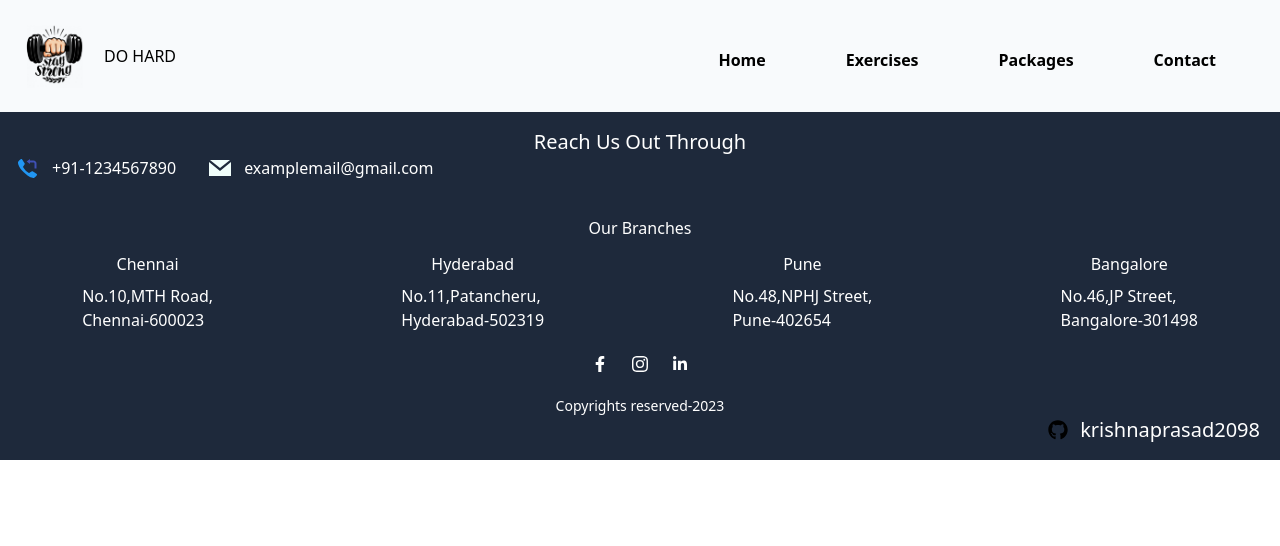
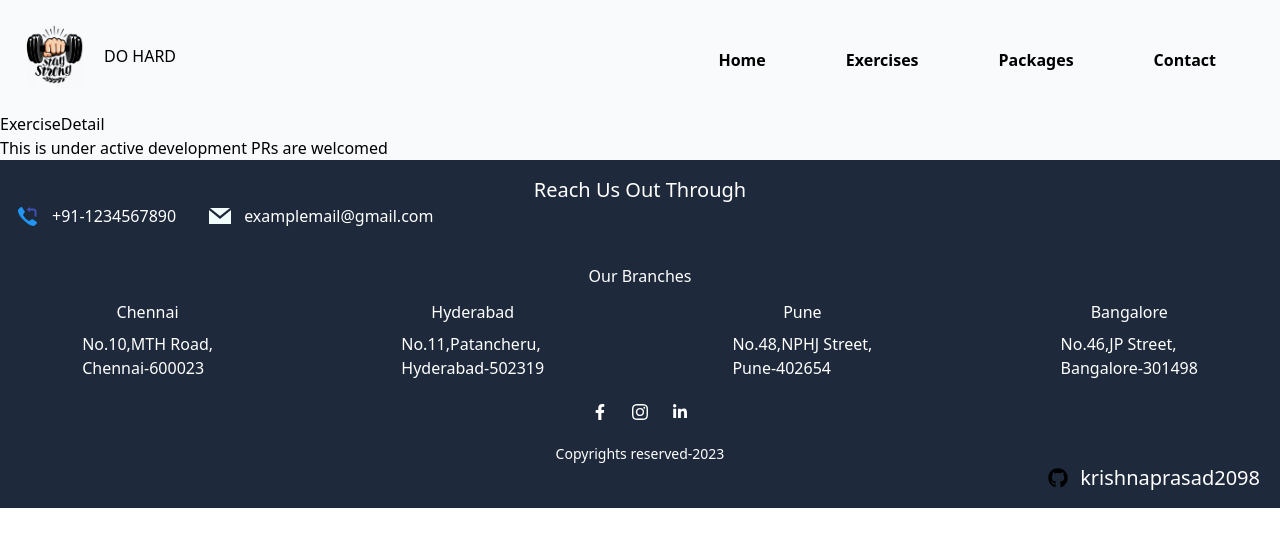
Before and after one commit to krishnaprasad2098/bro_gym, a React (Create React App) app: page /bro_gym/exercise in a window 1280 px wide. Shown: the top 546 px of the page. Built offline with nearby package versions, Linux system fonts and the light colour scheme.

Commit message:
worked on footer

```diff
--- a/src/App.js
+++ b/src/App.js
@@ -15,7 +15,7 @@ const App = () => {
       <Navbar />
       <Routes>
         <Route path="/" element={<Home />} />
-        <Route path="/exercise/:id" element={<ExerciseDetail />} /> {/*rendering dynamically inside a component */}
+        <Route path="/exercise" element={<ExerciseDetail />} /> {/*rendering dynamically inside a component */}
       </Routes>
       <Footer />
     </div>
--- a/src/components/Footer.js
+++ b/src/components/Footer.js
@@ -14,9 +14,9 @@ const Footer = () => {
         <FcCallback className="text-2xl" />
         <h1 className="text-white font-normal">+91-1234567890</h1>
       </div>
-      <div className="flex items-center justify-start gap-3 ml-4">
+      <div className="flex items-center justify-start gap-3 ml-4 flex-wrap ">
         <GrMail className="text-2xl text-teal-50" />
-        <h1 className="text-white font-normal">examplemail@gmail.com</h1>
+        <h1 className="text-white font-normal break-all">examplemail@gmail.com</h1>
       </div>
     </div>
      <div>
--- a/src/components/Navbar.js
+++ b/src/components/Navbar.js
@@ -1,6 +1,7 @@
 import React, {useState} from 'react'
 import hand from '../assets/icons/hand.jpg'
 import {FaBars,FaTimes} from 'react-icons/fa'
+import { Link } from 'react-router-dom'
 const Navbar = () => {
 
 
@@ -26,6 +27,8 @@ const Navbar = () => {
         <ul className="hidden lg:flex gap-2">
           <li className="pt-2 lg:px-6 mr-6 font-bold hover:underline">Home</li>
           <li className="pt-2 lg:px-6 mr-6 font-bold hover:underline">Exercises</li>
+          {/* <Link to="/exercise">Exercise Link</Link>
+          <Link to="/">Home Link</Link> */}
           <li className="pt-2 lg:px-6 mr-6 font-bold hover:underline">Packages</li>
           <li className="pt-2 lg:px-6 mr-6 font-bold hover:underline">Contact</li>
         </ul>
--- a/src/pages/ExerciseDetail.js
+++ b/src/pages/ExerciseDetail.js
@@ -2,7 +2,8 @@ import React from 'react'
 
 const ExerciseDetail = () => {
   return (
-    <div>ExerciseDetail</div>
+    <div><h1>ExerciseDetail</h1>
+    <p>This is under active development PRs are welcomed</p></div>
   )
 }
 
```
